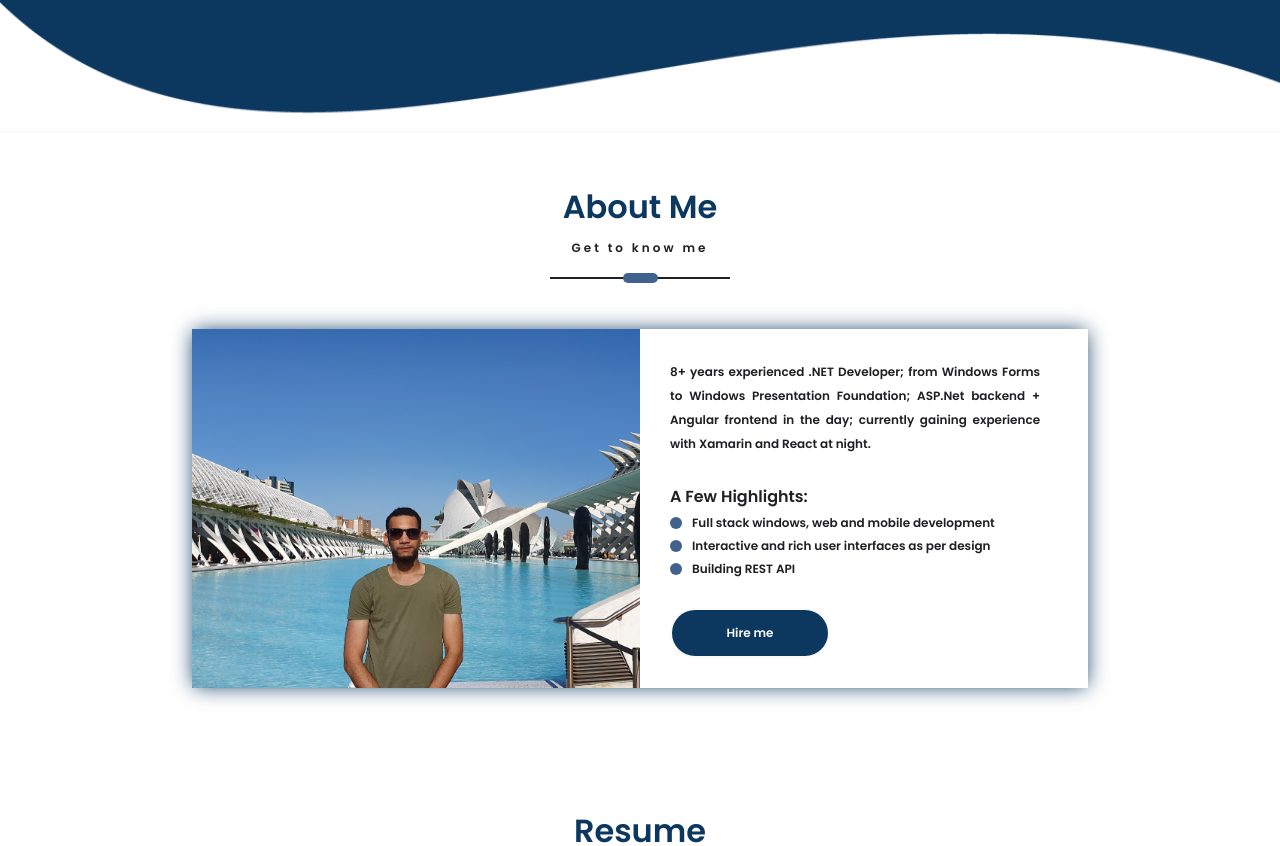
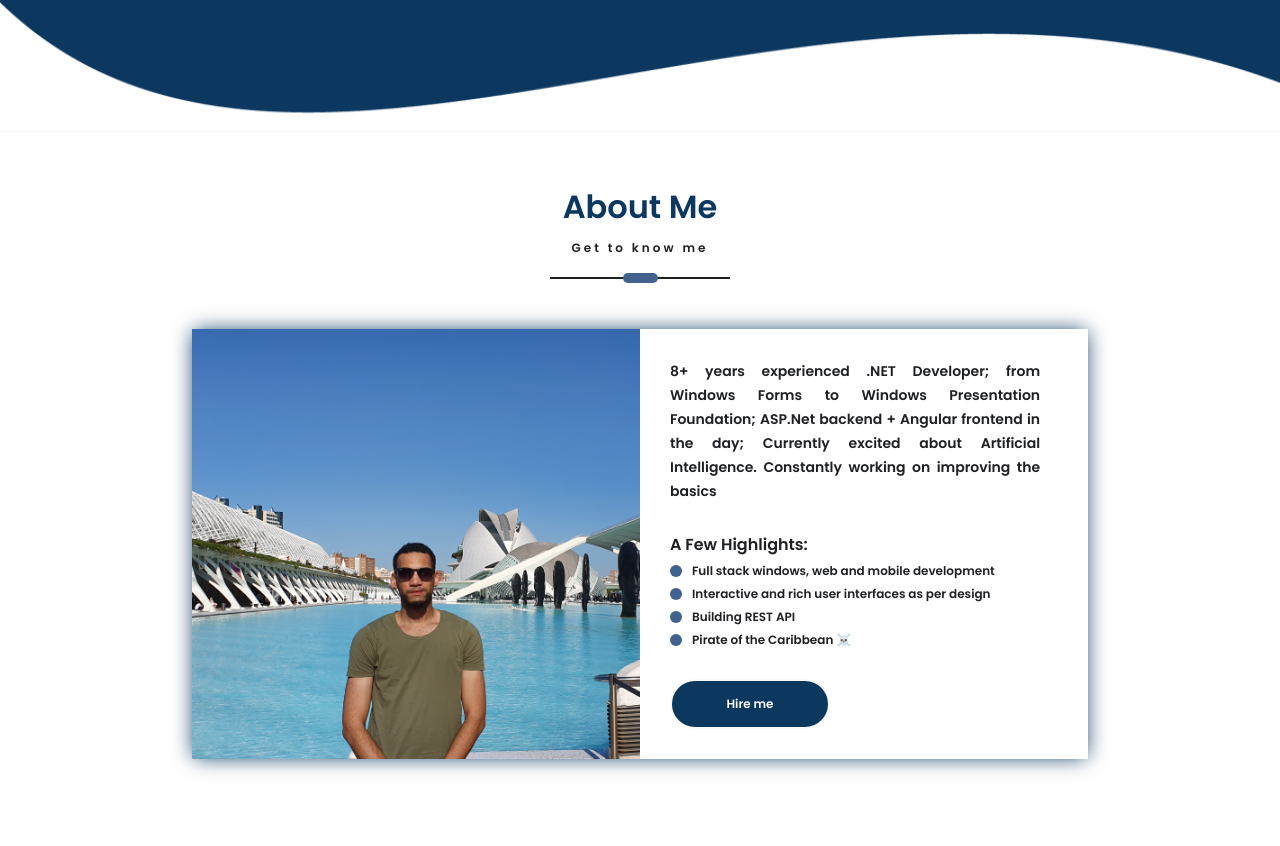
Before and after one commit to edsonaf/edsonaf.github.io, a React (Create React App) app: page / in a window 1280 px wide. Shown: the part 538-1384 px from the top of the page. Built offline with nearby package versions, Linux system fonts and the light colour scheme.

Commit message:
[UPDATE] About Me Section

```diff
--- a/src/PortfolioContainer/components/AboutMe/AboutMe.jsx
+++ b/src/PortfolioContainer/components/AboutMe/AboutMe.jsx
@@ -17,7 +17,7 @@ export default function AboutMe(props) {
   const SCREEN_CONSTANTS = {
     description:
       years + "+ years experienced .NET Developer; from Windows Forms to Windows Presentation Foundation; \n" +
-      "ASP.Net backend + Angular frontend in the day; currently gaining experience with Xamarin and React at night.",
+      "ASP.Net backend + Angular frontend in the day; Currently excited about Artificial Intelligence. Constantly working on improving the basics",
 
     highlights: {
       heading: "A Few Highlights:",
@@ -25,7 +25,7 @@ export default function AboutMe(props) {
         "Full stack windows, web and mobile development",
         "Interactive and rich user interfaces as per design",
         "Building REST API",
-        // "Pirate of the Caribbean",
+        "Pirate of the Caribbean ☠️",
       ],
     },
   };
@@ -68,16 +68,13 @@ export default function AboutMe(props) {
               <Tooltip title="Currently not available" className="btn">
                 <button
                   onClick={() => {
-                    ScrollService.scrollHandler.scrollToHireMe();
+                    console.log("I am currently unavailable unless we are talking about a minimum of $10000 per day/month (it depends)");
                   }}
                   className="primary-btn"
                 >
                   Hire me
                 </button>
               </Tooltip>
-              {/* <a href="" download=""> */}
-                {/* <button className="btn highlighted-btn">Get Resume</button> */}
-              {/* </a> */}
             </div>
           </div>
         </div>
--- a/src/PortfolioContainer/components/AboutMe/AboutMe.scss
+++ b/src/PortfolioContainer/components/AboutMe/AboutMe.scss
@@ -31,7 +31,7 @@
   padding: 30px;
 }
 .about-me-description {
-  font-size: 12px;
+  font-size: 14px;
 }
 .about-me-highlights {
   margin: 30px 0;
@@ -54,11 +54,6 @@
   margin: 0 10px 0 0;
   background-color: var(--primary-light-color);
   border-radius: 50%;
-}
-.about-me-options {
-  .highlighted-btn {
-    // margin: 0 0 0 30px;
-  }
 }
 
 /*IPAD PRO RESPONSIVENESS*/
```
